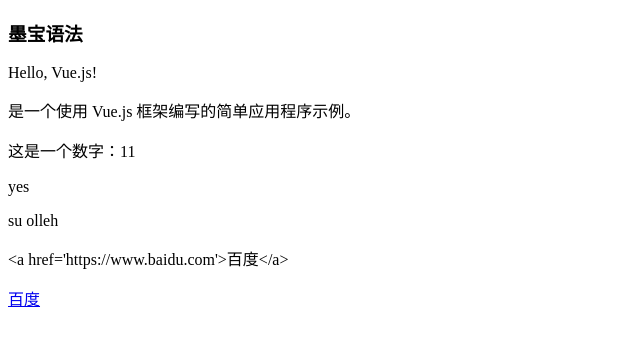
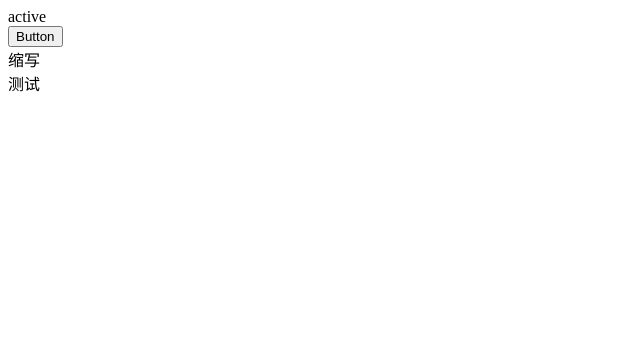
Before and after one commit to mindfreakcriss/my_vue_demo, a Vue app in the folder vue_base/: page / in a window 1280 px wide. Shown: the top 346 px of the page, without its empty margins (0-640 px from the left). Built offline with nearby package versions, Linux system fonts and the light colour scheme.

Commit message:
【提交】属性绑定语法

```diff
--- a/vue_base/src/App.vue
+++ b/vue_base/src/App.vue
@@ -1,27 +1,7 @@
-<script>
- export default {
-   data() {
-      return {
-        msg: 'Hello, Vue.js!',
-        hello:"是一个使用 Vue.js 框架编写的简单应用程序示例。",
-        number : 10, //求值
-        ok : true, //逻辑判断
-        message:"hello us", //数据运算
-        rawHtml:"<a href='https://www.baidu.com'>百度</a>" //原始html
-      };
-   }
- };
+<script setup>
+import HelloWorld from './components/HelloWorld.vue'
 </script>
 
 <template>
-
-<h3>墨宝语法</h3>
-<p>{{ msg }}</p>
-<p>{{hello}}</p>
-<p>这是一个数字：{{ number + 1}}</p>
-<p> {{ok ? 'yes' : 'no'}} </p>
-<p>{{message.split("").reverse().join("")}}</p>
-  <p>{{rawHtml}}</p>
-  <p v-html="rawHtml"></p>
-
+  <HelloWorld />
 </template>
--- /dev/null
+++ b/vue_base/src/components/HelloWorld.vue
@@ -0,0 +1,24 @@
+<template>
+  <div v-bind:class="msg" v-bind:id="index_id" v-bind:title="title"> {{ msg }}</div>
+  <button :disabled="disabled">Button</button>
+  <div :id="title">缩写</div>
+  <div v-bind="objectOfAttrs">测试</div>
+</template>
+
+<script>
+ export default {
+   data() {
+     return {
+       msg: "active",
+       index_id:"tt",
+       title:'title',
+       no_msg:null,
+       disabled:false,
+       objectOfAttrs: { //一组属性
+         msg: "active",
+         index_id:"tt",
+       }
+     };
+   }
+ }
+</script>
```
